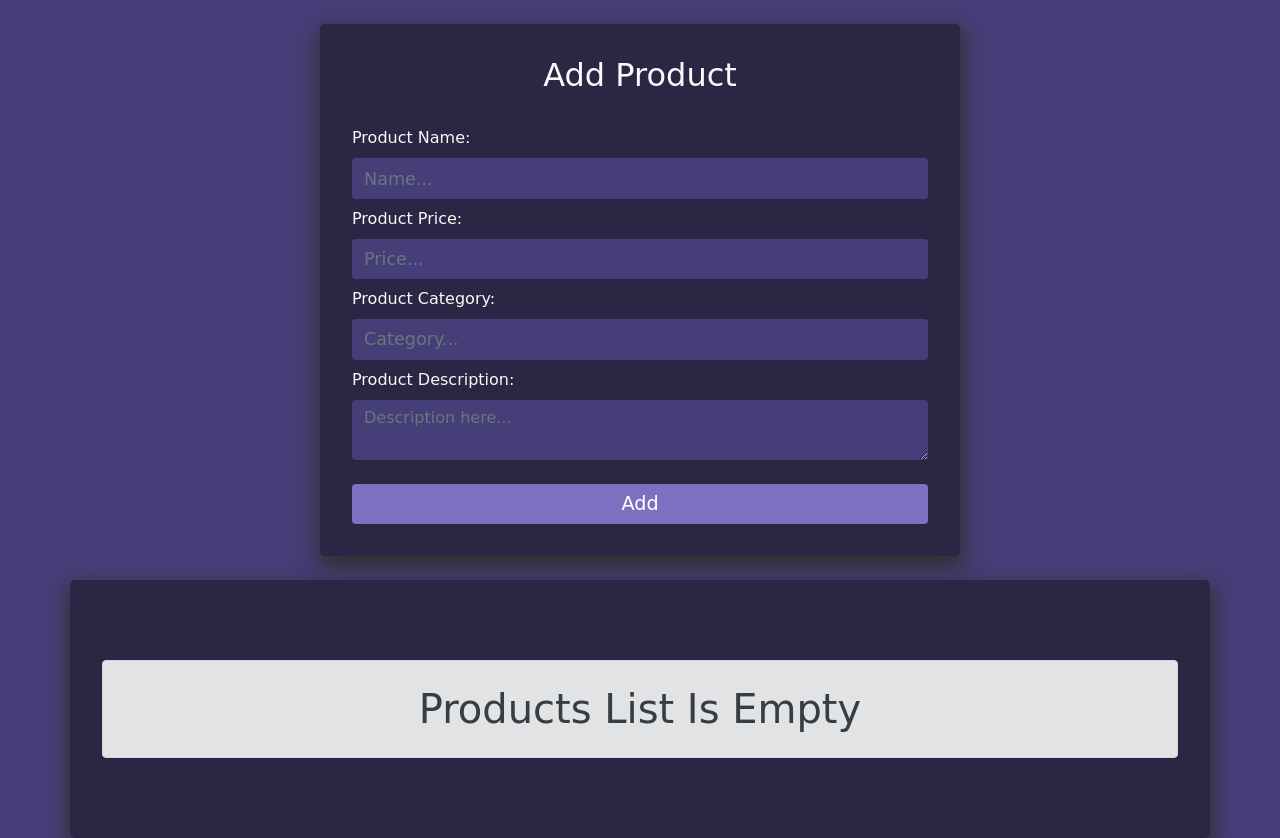
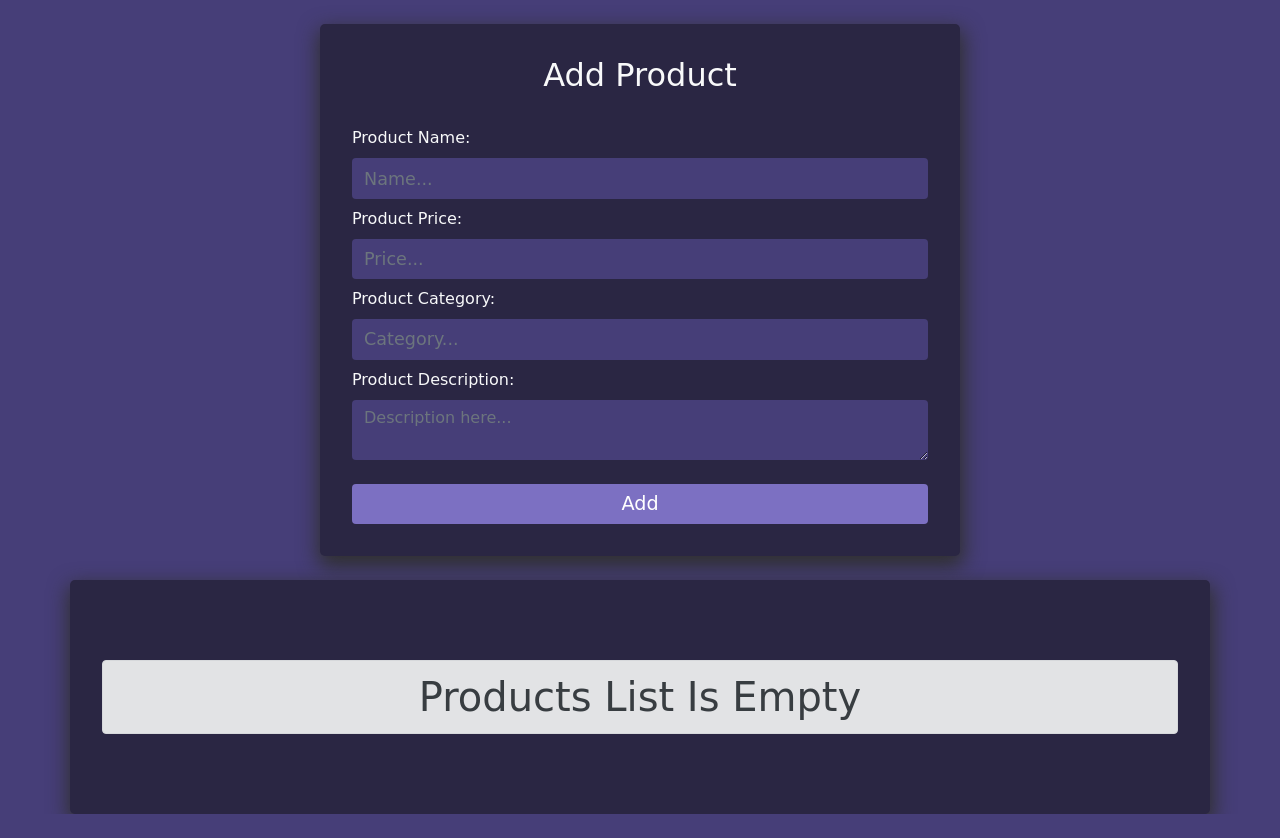
Before and after one commit to OsamaBxl/manage-products, a plain HTML site: page index.html in a window 1280 px wide. After the commit the page ends 814 px from the top, so only its background shows below. Drawn offline with nearby package versions, Linux system fonts and the light colour scheme; a web font is replaced by a local one.

Commit message:
Update index.html

```diff
--- a/index.html
+++ b/index.html
@@ -75,7 +75,7 @@
         </div>
     </div>
     <div class="container displayErrorMsg">
-        <h1 class="my-5 text-center  alert alert-secondary p-4">Products List Is Empty</h1>
+        <h1 class="my-5 text-center  alert alert-secondary">Products List Is Empty</h1>
     </div>
 
 
```
